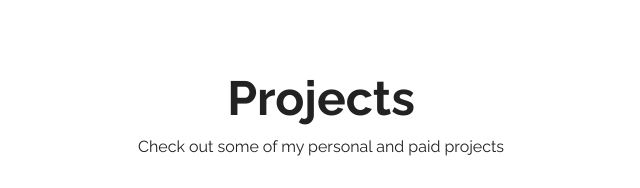
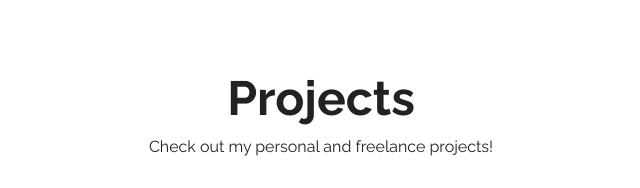
Before and after one commit to siddhesh-wagh/portfolio, a plain HTML site: page index.html in a window 1280 px wide. Shown: the part 820-1008 px from the top of the page, 319-959 px from the left. Drawn offline with Linux system fonts and the light colour scheme; a small style sheet from the web is missing.

Commit message:
projects

```diff
--- a/index.html
+++ b/index.html
@@ -123,7 +123,7 @@
       <div class="division"></div>
       <div class="content-text">
         <h2>Projects</h2>
-        <p>Check out some of my personal and paid projects</p>
+        <p>Check out my personal and freelance projects!</p>
       </div>
 
       <article class="project">
```
